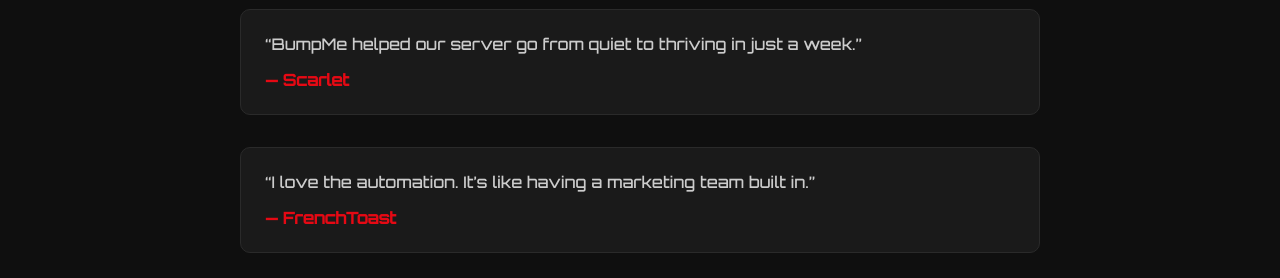
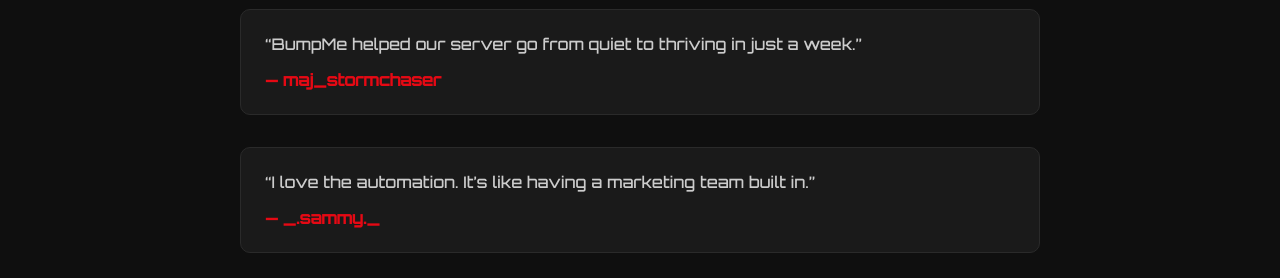
Before and after one commit to deathamongstlife/BumpMe-Invite-Page, a plain HTML site: page index.html in a window 1280 px wide. Shown: the part 1027-1305 px from the top of the page. Drawn offline with Linux system fonts and the light colour scheme.

Commit message:
Update index.html

```diff
--- a/index.html
+++ b/index.html
@@ -59,11 +59,11 @@
     <div class="card-row">
       <div class="card">
         <p>“BumpMe helped our server go from quiet to thriving in just a week.”</p>
-        <span>— Scarlet</span>
+        <span>— maj_stormchaser</span>
       </div>
       <div class="card">
         <p>“I love the automation. It’s like having a marketing team built in.”</p>
-        <span>— FrenchToast</span>
+        <span>— _.sammy._</span>
       </div>
     </div>
   </section>
```
